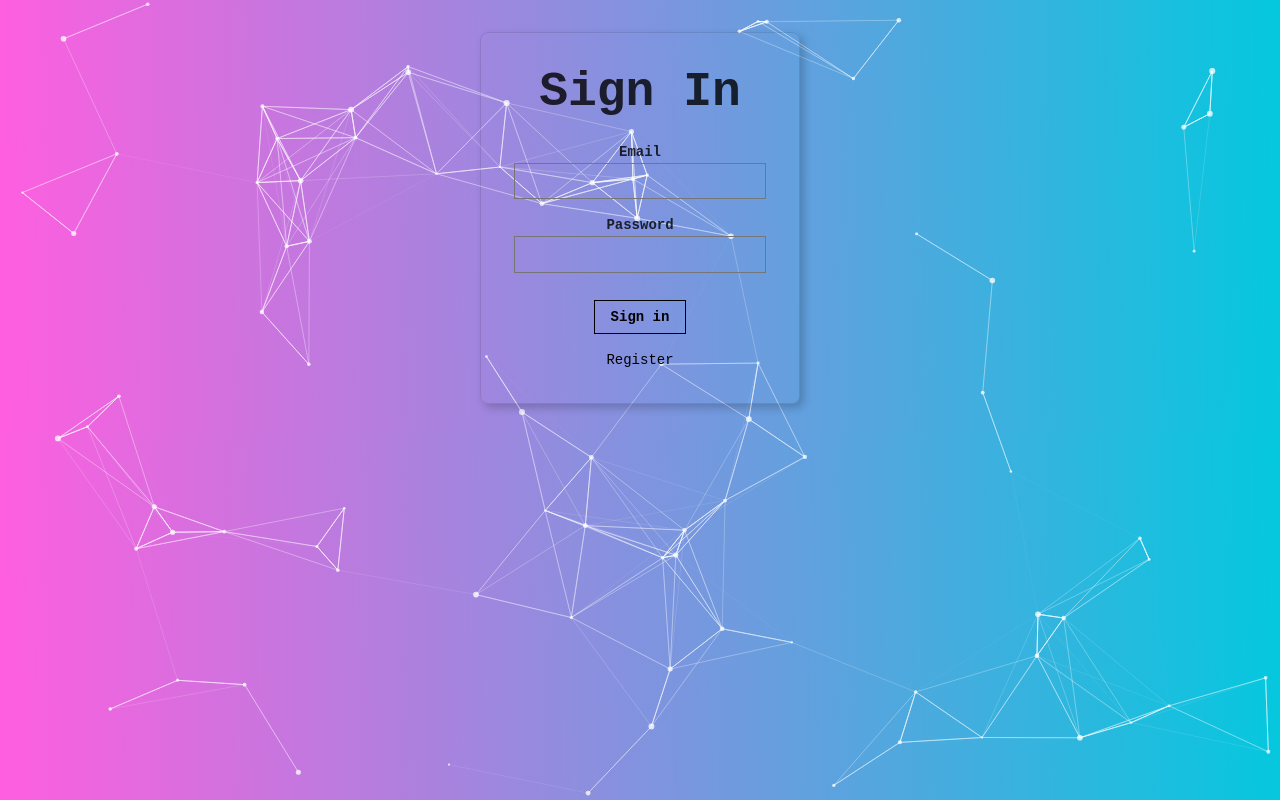
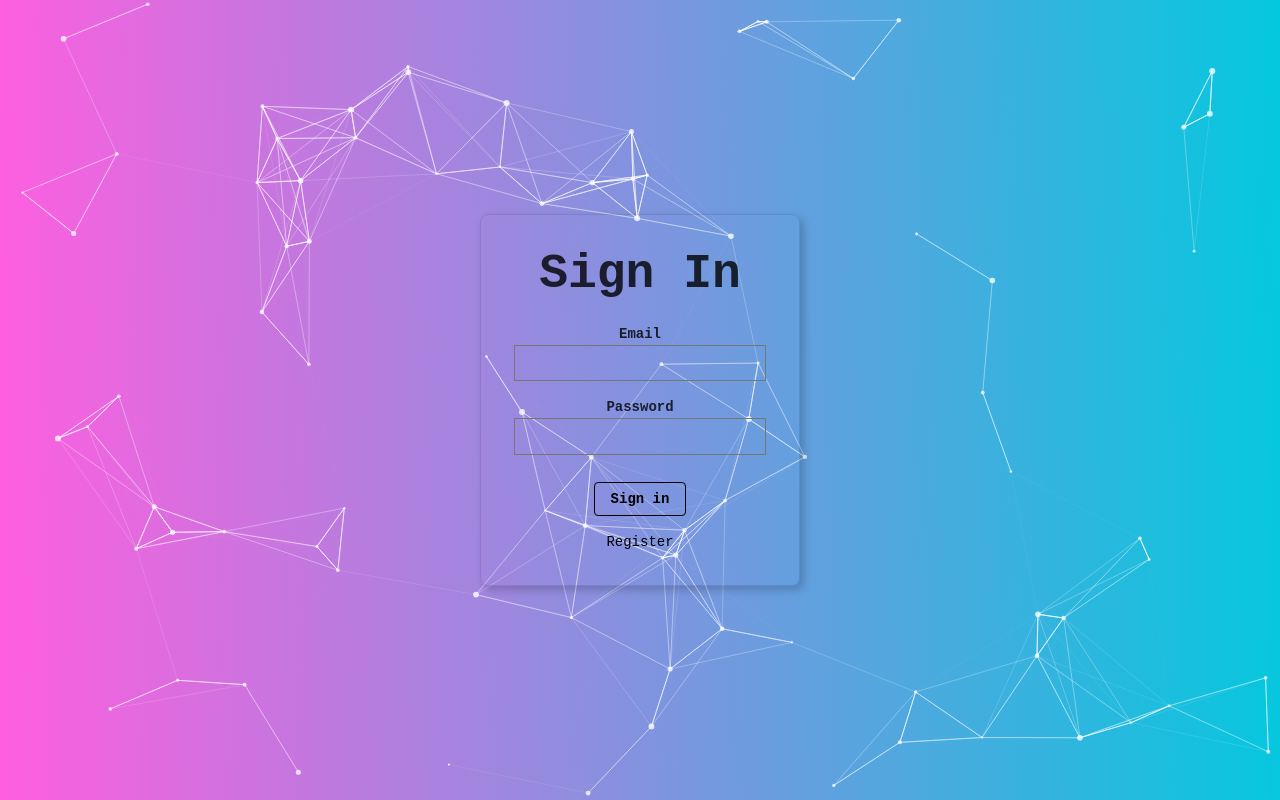
Before and after one commit to adnan-sheikh/face-detection-smart-brain, a React (Create React App) app: page / in a window 1280 px wide. Built offline with nearby package versions, Linux system fonts and the light colour scheme; what clarifai would draw is missing.

Commit message:
add styles to SignIn component

```diff
--- a/src/Components/Navigation/Navigation.js
+++ b/src/Components/Navigation/Navigation.js
@@ -4,7 +4,7 @@ const Navigation = ({ onRouteChange }) => {
   return (
     <nav className='flex justify-end'>
       <p
-        className='f3 link dim black underline pa3 pointer'
+        className='b br2 ph3 pv2 input-reset ba b--black bg-transparent grow pointer f6 dib ma3'
         onClick={() => onRouteChange('signin')}
       >
         Sign Out
--- a/src/Components/SignIn/SignIn.js
+++ b/src/Components/SignIn/SignIn.js
@@ -2,50 +2,52 @@ import React from 'react';
 
 const SignIn = ({ onRouteChange }) => {
   return (
-    <main class='br3 ba dark-gray b--black-10 mv4 w-100 w-50-m w-25-l mw6 center shadow-5'>
-      <div class='pa4 black-80'>
-        <form class='measure'>
-          <fieldset id='sign_up' class='ba b--transparent ph0 mh0'>
-            <legend class='f1 fw6 ph0 mh0'>Sign In</legend>
-            <div class='mt3'>
-              <label class='db fw6 lh-copy f6' for='email-address'>
+    <div className='flex items-center vh-100'>
+      <main className='br3 ba dark-gray b--black-10 mv4 w-100 w-50-m w-25-l mw6 center shadow-5'>
+        <div className='pa4 black-80'>
+          <form className='measure'>
+            <fieldset id='sign_up' className='ba b--transparent ph0 mh0'>
+              <legend className='f1 fw6 ph0 mh0'>Sign In</legend>
+              <div className='mt3'>
+                <label className='db fw6 lh-copy f6' for='email-address'>
                   Email
                 </label>
                 <input
-                class='pa2 input-reset ba bg-transparent hover-bg-black hover-white w-100'
+                  className='pa2 input-reset ba bg-transparent hover-bg-black hover-white w-100'
                   type='email'
                   name='email-address'
                   id='email-address'
                 />
               </div>
-            <div class='mv3'>
-              <label class='db fw6 lh-copy f6' for='password'>
+              <div className='mv3'>
+                <label className='db fw6 lh-copy f6' for='password'>
                   Password
                 </label>
                 <input
-                class='b pa2 input-reset ba bg-transparent hover-bg-black hover-white w-100'
+                  className='b pa2 input-reset ba bg-transparent hover-bg-black hover-white w-100'
                   type='password'
                   name='password'
                   id='password'
                 />
               </div>
             </fieldset>
-          <div class=''>
+            <div className=''>
               <input
-              class='b ph3 pv2 input-reset ba b--black bg-transparent grow pointer f6 dib'
+                className='b br2 ph3 pv2 input-reset ba b--black bg-transparent grow pointer f6 dib'
                 type='submit'
                 value='Sign in'
                 onClick={() => onRouteChange('home')}
               />
             </div>
-          <div class='lh-copy mt3'>
-            <a href='#0' class='f6 link dim black db'>
+            <div className='lh-copy mt3'>
+              <a href='#0' className='f6 link dim black db'>
                 Register
               </a>
             </div>
           </form>
         </div>
       </main>
+    </div>
   );
 };
 
```
Lines whose indentation alone changed are shown as unchanged.
